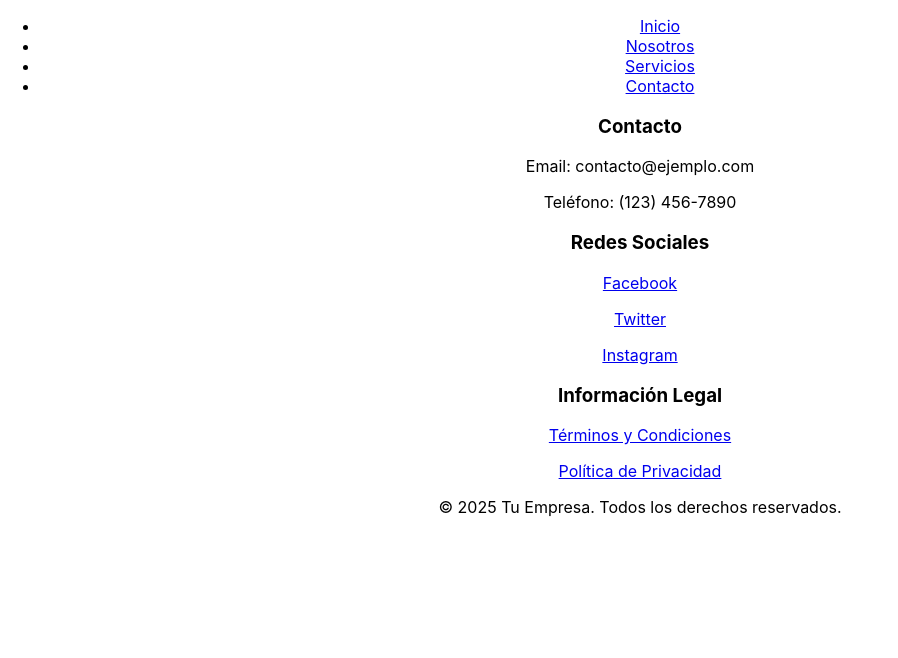
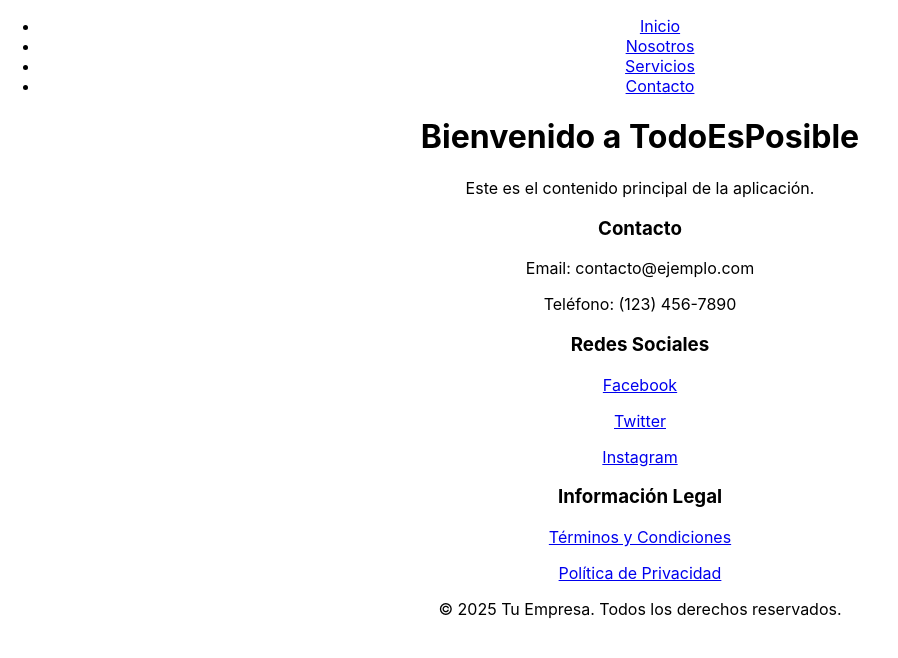
Before and after one commit to luislr220/TodoEsPosible, a React (Create React App) app: page / in a window 1280 px wide. Shown: the top 658 px of the page, without its empty margins (0-898 px from the left). Built offline with nearby package versions, Linux system fonts and the light colour scheme.

Commit message:
Agregando contenido al content

```diff
--- a/src/App.js
+++ b/src/App.js
@@ -1,4 +1,5 @@
 import './App.css';
+import Content from './components/Content';
 import Footer from './components/Footer';
 import Header from './components/Header';
 
@@ -6,7 +7,7 @@ function App() {
   return (
     <div className="App">
       <Header />
-
+      <Content/>
       <Footer/>
     </div>
   );
```
